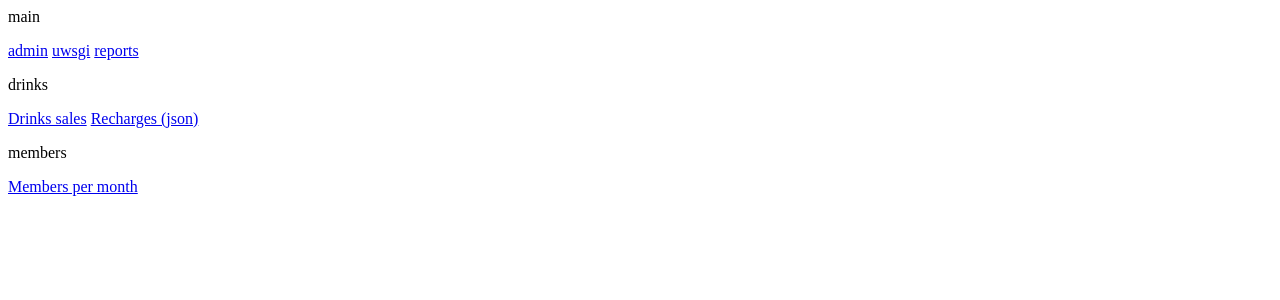
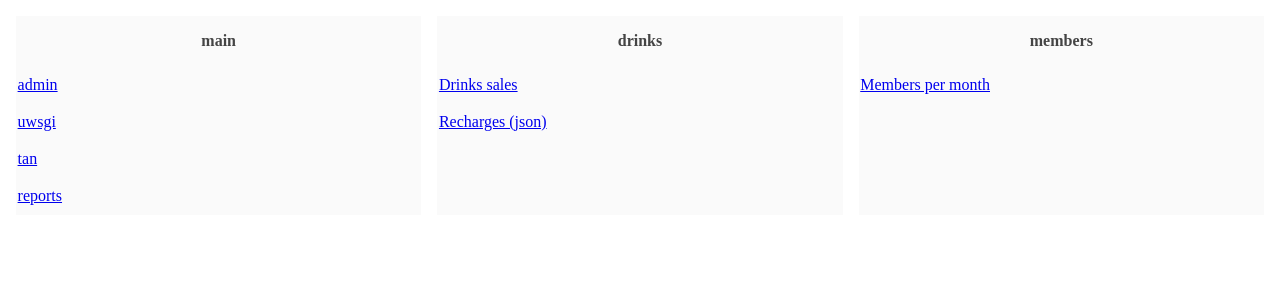
Before and after one commit to flipdot/money-utils, a Django app: page / in a window 1280 px wide. Shown: the top 300 px of the page. Run offline with Django 3.2, Linux system fonts and the light colour scheme; the visitor is signed in with stand-in values (Sample User, id 1); parts of the project's set-up code (start-up, migrations or seed data) failed here and were passed over.

Commit message:
style for nav

```diff
--- a/report/templates/nav.html
+++ b/report/templates/nav.html
@@ -1,3 +1,36 @@
+<head>
+    <style>
+        body {
+            color: #444444;
+            font-family: 'sans-serif';
+        }
+        nav {
+            display: flex;
+            width: 100%;
+            flex-direction: row;
+        }
+        nav section {
+            margin: .5rem;
+            width: 33.3333%;
+            display: flex;
+            flex-direction: column;
+            background-color: #fafafa;
+        }
+        nav section .section-header {
+            text-align: center;
+            font-weight: bold;
+        }
+        nav section a {
+            display: block;
+            padding: .6rem .1rem;
+        }
+        nav section a:hover {
+            background-color: #ffffff;
+            color: #000000;
+        }
+    </style>
+</head>
+
 <nav>
 
     <section>
@@ -5,6 +38,7 @@
         {% if user.is_superuser %}
             <a href="{% url 'admin:index' %}">admin</a>
             <a href="/admin/uwsgi">uwsgi</a>
+            <a href="{% url 'report:tan' %}">tan</a>
         {% endif %}
         <a href="{% url 'report:index' %}">reports</a>
     </section>
```
